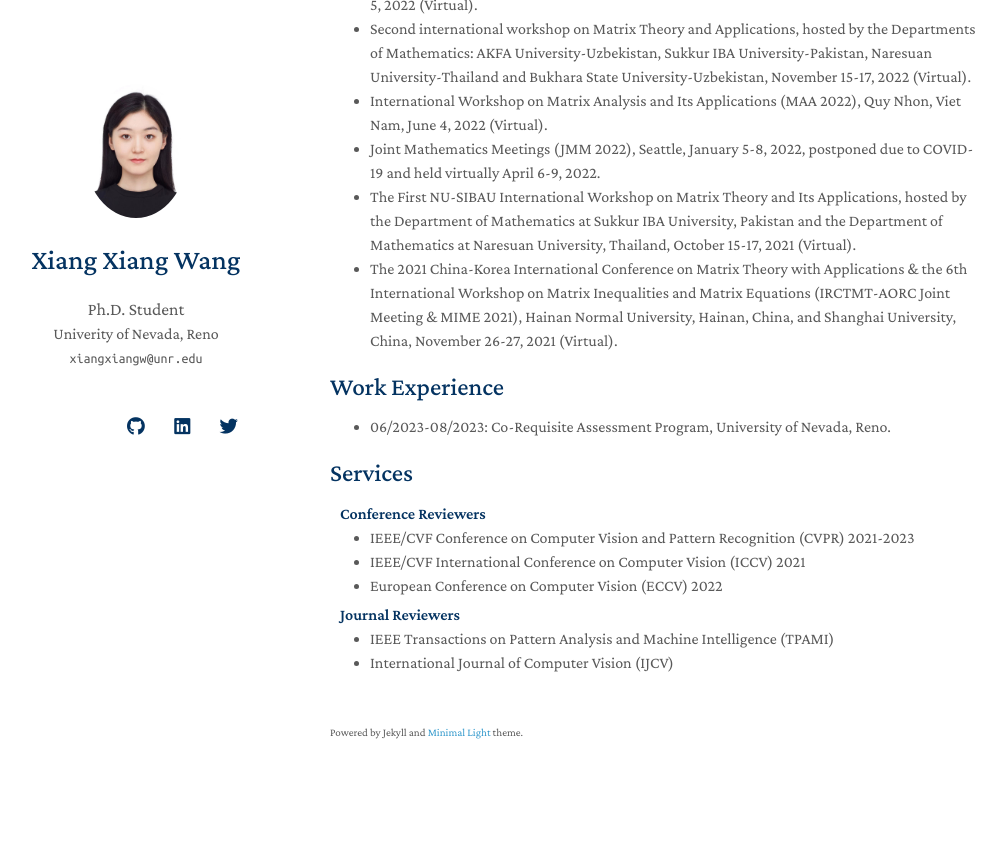
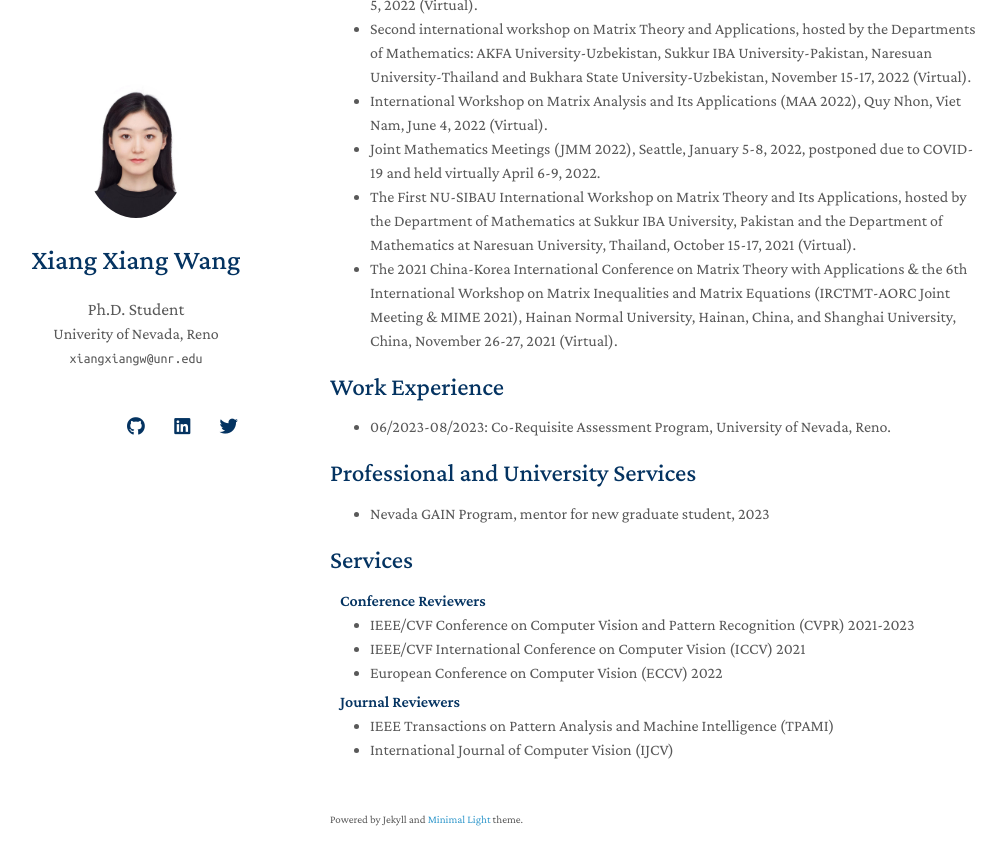
Before and after one commit to yaoyao-liu/minimal-light, a Jekyll site: the page built from index.md, in a window 1280 px wide and 900 px high, scrolled down 2225 px. Shown: the top 865 px of the window, without its empty margins (140-1146 px from the left). Built offline with Jekyll 4.4.1, drawn with Linux system fonts in a browser that asks for light colours; nearby versions of some CDN libraries; a style sheet for code colours, icons or effects is not loaded; our own code applies the rules of GitHub Pages for plain Markdown files; before the commit the page ends 3038 px from its top, so only the background shows below that.

Commit message:
Update index.md

```diff
--- a/index.md
+++ b/index.md
@@ -80,5 +80,7 @@ layout: homepage
 ## Work Experience
 - 06/2023-08/2023: Co-Requisite Assessment Program, University of Nevada, Reno.
 
+## Professional and University Services
+- Nevada GAIN   Program, mentor for new graduate student, 2023
 
 {% include_relative _includes/services.md %}
```
